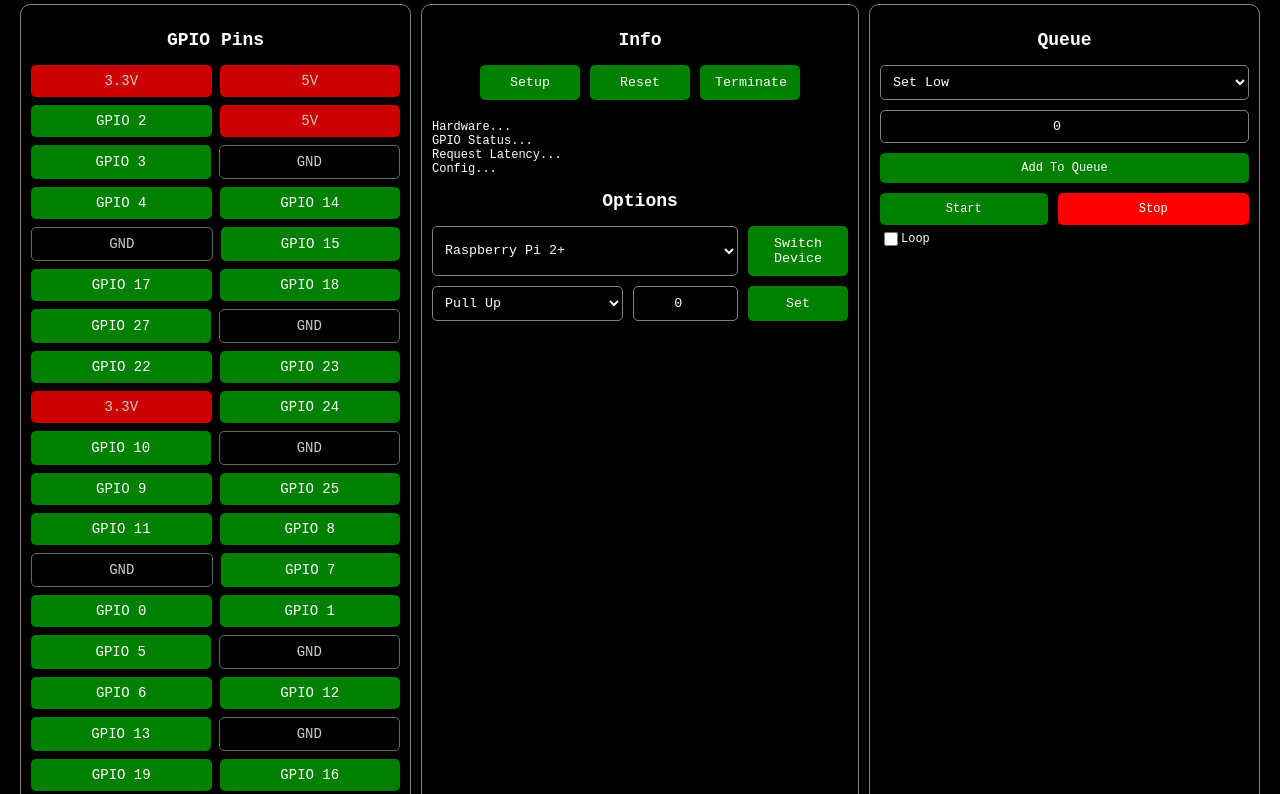
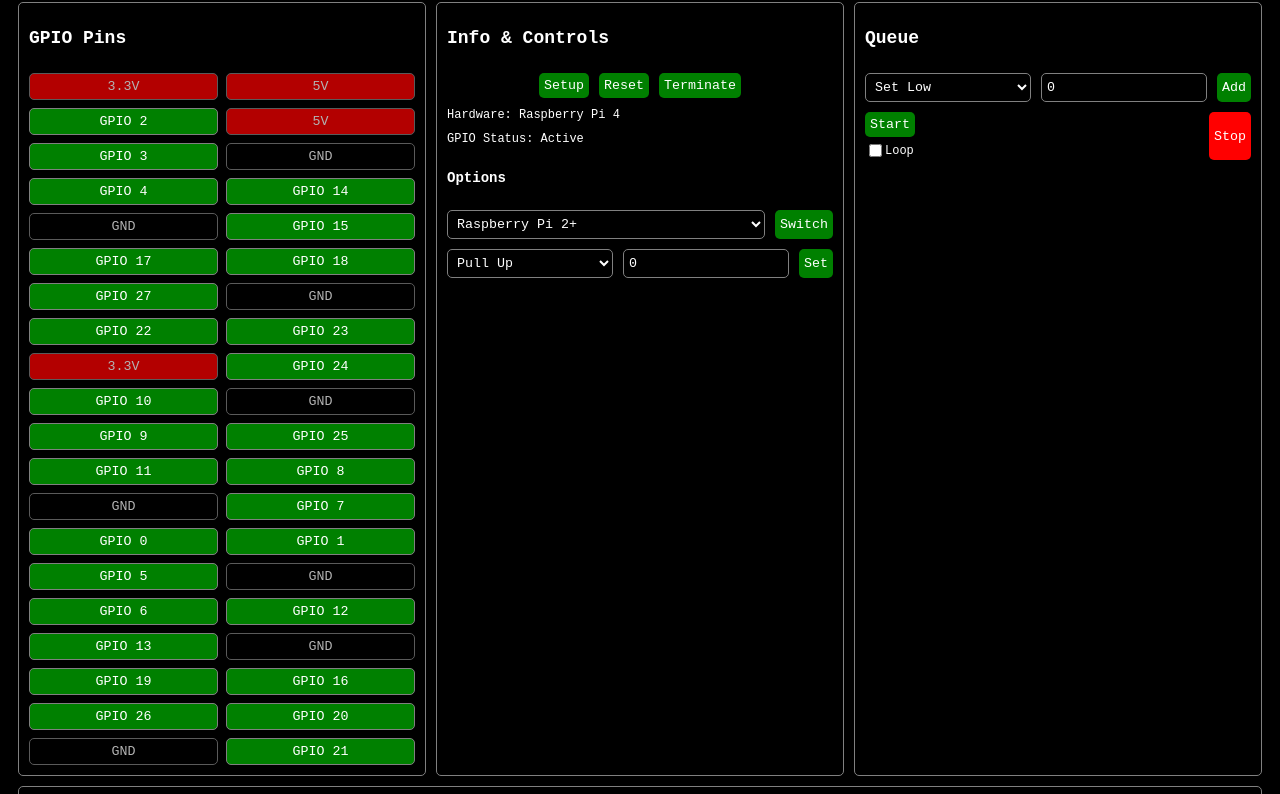
Before and after one commit to nuttycream/pipin.rs, a plain HTML site: page frontend/index.html in a window 1280 px wide. Shown: the part 75-869 px from the top of the page. Drawn offline with Linux system fonts and the light colour scheme.

Commit message:
feat: ai aaah styling

```diff
--- a/frontend/index.html
+++ b/frontend/index.html
@@ -11,54 +11,57 @@
     <h1>pipin.rs</h1>
 
     <div class="main-layout">
-            <div class="gpio-section">
+        <div class="panel" id="gpio-panel">
+            <div class="panel-header">
                 <h2>GPIO Pins</h2>
-                <div class="gpio-layout" id="gpio-container">
+            </div>
+            <div class="panel-content">
+                <div class="gpio-layout" id="gpio-container"></div>
             </div>
         </div>
 
-            <div class="options">
-                <h2>Info</h2>
+        <div class="panel" id="info-panel">
+            <div class="panel-header">
+                <h2>Info & Controls</h2>
+            </div>
+            <div class="panel-content">
                 <div class="controls">
-                    <button hx-get="/setup"
-                        hx-swap="none" type="button" id="setup" class="control-btn">Setup</button>
-                    <button hx-get="/reset"
-                        hx-swap="none" type="button" id="reset" class="control-btn">Reset</button>
-                    <button hx-get="/terminate"
-                        hx-swap="none" type="button"
-                        id="terminate" class="control-btn">Terminate</button>
+                    <button hx-get="/setup" hx-swap="none" class="btn">Setup</button>
+                    <button hx-get="/reset" hx-swap="none" class="btn">Reset</button>
+                    <button hx-get="/terminate" hx-swap="none" class="btn">Terminate</button>
                 </div>
-                <span>Hardware...</span>
-                <span>GPIO Status...</span>
-                <span>Request Latency...</span>
-                <span>Config...</span>
 
-                <h2>Options</h2>
-                <div class="action-options">
-                    <div class="device-options">
-                        <select name="action_type" id="device-select" class="action-select">
+                <div>Hardware: Raspberry Pi 4</div>
+                <div>GPIO Status: Active</div>
+
+                <h3>Options</h3>
+                <div class="form-row">
+                    <select id="device-select" class="form-select">
                         <option value="">Raspberry Pi 2+</option>
                         <option value="">Raspberry Pi 3, 4, 5</option>
                     </select>
-                        <button type="submit" class="control-btn">Switch Device</button>
+                    <button type="button" class="btn">Switch</button>
                 </div>
-                    <div class="device-options">
-                        <select name="action_type" id="pull-select" class="action-select">
+
+                <div class="form-row">
+                    <select id="pull-select" class="form-select">
                         <option value="">Pull Up</option>
                         <option value="">Pull Down</option>
                     </select>
-                        <input type="number" value="0" class="action-input" placeholder="GPIO pin">
-                        <button type="submit" class="control-btn">Set</button>
+                    <input type="number" value="0" class="form-input" placeholder="GPIO pin">
+                    <button type="button" class="btn">Set</button>
                 </div>
             </div>
         </div>
 
-            <div class="queue-list">
+        <div class="panel" id="queue-panel">
+            <div class="panel-header">
                 <h2>Queue</h2>
-                <form hx-post="/add-action" hx-target="#active-pins"
-                    hx-swap="beforeend" class="action-form">
-                    <div class="action-options">
-                        <select name="action_type" id="actions" class="action-select">
+            </div>
+            <div class="panel-content">
+                <form hx-post="/add-action" hx-target="#active-pins" hx-swap="beforeend">
+                    <div class="form-row">
+                        <select name="action_type" id="actions" class="form-select">
                             <option value="set-low">Set Low</option>
                             <option value="set-high">Set High</option>
                             <option value="delay">Delay(ms)</option>
@@ -67,85 +70,62 @@
                             <option value="set-pull-down">Pull Down Clock</option>
                             <option value="set-pull-up">Pull Up Clock</option>
                         </select>
-                        <input type="number" name="value" value="0" class="action-input" />
+                        <input type="number" name="value" value="0"
+                                class="form-input" />
+                        <button type="submit" class="btn">Add</button>
                     </div>
-                    <button type="submit" class="action-btn">Add To Queue</button>
                 </form>
+
                 <div class="queue-actions">
                     <form hx-post="/start-actions" hx-swap="none">
-                        <button type="submit" class="queue-start">Start</button>
+                        <button type="submit" class="btn">Start</button>
                         <div class="loop">
-                            <input type="checkbox"
-                                id="loop-actions" name="should_loop" value="true" />
+                            <input type="checkbox" id="loop-actions" name="should_loop" value="true" />
                             <label for="loop-actions">Loop</label>
                         </div>
                     </form>
-                    <button hx-post="/stop-actions" hx-swap="none" class="queue-stop">Stop</button>
+                    <button hx-post="/stop-actions" hx-swap="none" class="btn btn-danger">Stop</button>
                 </div>
-                <br />
+
                 <div id="active-pins" class="active-pins"></div>
             </div>
         </div>
+    </div>
 
-        <div hx-swap-oob="beforeend" class="log-box" id="log-container"></div>
+    <div class="log-box" id="log-container"></div>
 
     <script>
-        document.addEventListener("DOMContentLoaded", function () {
+    document.addEventListener("DOMContentLoaded", function() {
+        // GPIO layout data
         const gpioLayout = [
-                { left: { type: "power", label: "3.3V" },
-                    right: { type: "power", label: "5V" } },
-                { left: { type: "gpio", pin: "2", label: "GPIO 2" },
-                    right: { type: "power", label: "5V" } },
-                { left: { type: "gpio", pin: "3", label: "GPIO 3" },
-                    right: { type: "ground", label: "GND" } },
-                { left: { type: "gpio", pin: "4", label: "GPIO 4" },
-                    right: { type: "gpio", pin: "14", label: "GPIO 14" } },
-                { left: { type: "ground", label: "GND" }, right:
-                    { type: "gpio", pin: "15", label: "GPIO 15" } },
-                { left: { type: "gpio", pin: "17", label: "GPIO 17" },
-                    right: { type: "gpio", pin: "18", label: "GPIO 18" } },
-                { left: { type: "gpio", pin: "27", label: "GPIO 27" },
-                    right: { type: "ground", label: "GND" } },
-                { left: { type: "gpio", pin: "22", label: "GPIO 22" },
-                    right: { type: "gpio", pin: "23", label: "GPIO 23" } },
-                { left: { type: "power", label: "3.3V" },
-                    right: { type: "gpio", pin: "24", label: "GPIO 24" } },
-                { left: { type: "gpio", pin: "10", label: "GPIO 10" },
-                    right: { type: "ground", label: "GND" } },
-                { left: { type: "gpio", pin: "9", label: "GPIO 9" },
-                    right: { type: "gpio", pin: "25", label: "GPIO 25" } },
-                { left: { type: "gpio", pin: "11", label: "GPIO 11" },
-                    right: { type: "gpio", pin: "8", label: "GPIO 8" } },
-                { left: { type: "ground", label: "GND" },
-                    right: { type: "gpio", pin: "7", label: "GPIO 7" } },
-                { left: { type: "gpio", pin: "0", label: "GPIO 0" },
-                    right: { type: "gpio", pin: "1", label: "GPIO 1" } },
-                { left: { type: "gpio", pin: "5", label: "GPIO 5" },
-                    right: { type: "ground", label: "GND" } },
-                { left: { type: "gpio", pin: "6", label: "GPIO 6" },
-                    right: { type: "gpio", pin: "12", label: "GPIO 12" } },
-                { left: { type: "gpio", pin: "13", label: "GPIO 13" },
-                    right: { type: "ground", label: "GND" } },
-                { left: { type: "gpio", pin: "19", label: "GPIO 19" },
-                    right: { type: "gpio", pin: "16", label: "GPIO 16" } },
-                { left: { type: "gpio", pin: "26", label: "GPIO 26" },
-                    right: { type: "gpio", pin: "20", label: "GPIO 20" } },
-                { left: { type: "ground", label: "GND" },
-                    right: { type: "gpio", pin: "21", label: "GPIO 21" } }
+            { left: { type: "power", label: "3.3V" }, right: { type: "power", label: "5V" } },
+            { left: { type: "gpio", pin: "2", label: "GPIO 2" }, right: { type: "power", label: "5V" } },
+            { left: { type: "gpio", pin: "3", label: "GPIO 3" }, right: { type: "ground", label: "GND" } },
+            { left: { type: "gpio", pin: "4", label: "GPIO 4" }, right: { type: "gpio", pin: "14", label: "GPIO 14" } },
+            { left: { type: "ground", label: "GND" }, right: { type: "gpio", pin: "15", label: "GPIO 15" } },
+            { left: { type: "gpio", pin: "17", label: "GPIO 17" }, right: { type: "gpio", pin: "18", label: "GPIO 18" } },
+            { left: { type: "gpio", pin: "27", label: "GPIO 27" }, right: { type: "ground", label: "GND" } },
+            { left: { type: "gpio", pin: "22", label: "GPIO 22" }, right: { type: "gpio", pin: "23", label: "GPIO 23" } },
+            { left: { type: "power", label: "3.3V" }, right: { type: "gpio", pin: "24", label: "GPIO 24" } },
+            { left: { type: "gpio", pin: "10", label: "GPIO 10" }, right: { type: "ground", label: "GND" } },
+            { left: { type: "gpio", pin: "9", label: "GPIO 9" }, right: { type: "gpio", pin: "25", label: "GPIO 25" } },
+            { left: { type: "gpio", pin: "11", label: "GPIO 11" }, right: { type: "gpio", pin: "8", label: "GPIO 8" } },
+            { left: { type: "ground", label: "GND" }, right: { type: "gpio", pin: "7", label: "GPIO 7" } },
+            { left: { type: "gpio", pin: "0", label: "GPIO 0" }, right: { type: "gpio", pin: "1", label: "GPIO 1" } },
+            { left: { type: "gpio", pin: "5", label: "GPIO 5" }, right: { type: "ground", label: "GND" } },
+            { left: { type: "gpio", pin: "6", label: "GPIO 6" }, right: { type: "gpio", pin: "12", label: "GPIO 12" } },
+            { left: { type: "gpio", pin: "13", label: "GPIO 13" }, right: { type: "ground", label: "GND" } },
+            { left: { type: "gpio", pin: "19", label: "GPIO 19" }, right: { type: "gpio", pin: "16", label: "GPIO 16" } },
+            { left: { type: "gpio", pin: "26", label: "GPIO 26" }, right: { type: "gpio", pin: "20", label: "GPIO 20" } },
+            { left: { type: "ground", label: "GND" }, right: { type: "gpio", pin: "21", label: "GPIO 21" } }
         ];
 
         const gpioContainer = document.getElementById("gpio-container");
-
         gpioLayout.forEach(row => {
             const rowDiv = document.createElement("div");
             rowDiv.className = "gpio-row";
-
-                const leftButton = createPinButton(row.left);
-                rowDiv.appendChild(leftButton);
-
-                const rightButton = createPinButton(row.right);
-                rowDiv.appendChild(rightButton);
-
+            rowDiv.appendChild(createPinButton(row.left));
+            rowDiv.appendChild(createPinButton(row.right));
             gpioContainer.appendChild(rowDiv);
         });
 
--- a/frontend/style.css
+++ b/frontend/style.css
@@ -1,99 +1,106 @@
-body {
-    font-family: Courier new, monospace;
-    font-size: 12px;
-    margin: 0;
-    padding: 20px;
-    background-color: black;
-    color: white;
-    box-sizing: border-box;
+:root {
+  --border: gray;
+  --bg: black;
+  --text: white;
+  --primary: green;
+  --primary-hover: darkgreen;
+  --danger: red;
+  --danger-hover: darkred;
+  --info: lightblue;
+  --error: crimson;
+  --radius: 5px;
+  --spacing: 10px;
 }
 
-button {
-    font-family: inherit;
+* { box-sizing: border-box; }
+
+body {
+  font-family: 'Courier New', monospace;
+  font-size: 12px;
+  padding: var(--spacing);
+  background-color: var(--bg);
+  color: var(--text);
 }
 
-h2 {
-    text-align: center;
-}
+h1, h2 { text-align: center; }
 
 .main-layout {
   display: grid;
-    grid-auto-rows: 1fr;
-    grid-template-columns: 1fr 1fr 1fr;
-    gap: 10px;
+  grid-template-columns: 1fr;
+  gap: var(--spacing);
 }
 
-.gpio-section {
-    border: 1px solid gray;
-    border-radius: 10px;
-    padding: 10px;
-    background-color: black;
+@media (min-width: 768px) {
+  .main-layout {
+    grid-template-columns: repeat(3, 1fr);
+  }
+}
+
+.panel {
+  border: 1px solid var(--border);
+  border-radius: var(--radius);
+  padding: var(--spacing);
+  margin-bottom: var(--spacing);
   overflow: auto;
 }
 
-.controls-section {
-    flex: 1;
+.panel-header {
+  display: flex;
+  justify-content: space-between;
+  align-items: center;
+  margin-bottom: var(--spacing);
 }
 
-.controls-container {
-    gap: 10px;
-    margin-bottom: 15px;
+.panel-content {
   display: flex;
+  flex-direction: column;
+  gap: var(--spacing);
 }
 
-.queue-list {
-    border: 1px solid gray;
-    border-radius: 10px;
-    padding: 10px;
-    background-color: black;
-    overflow: auto;
+button, select, input {
+  font-family: inherit;
+  border: 1px solid var(--border);
+  border-radius: var(--radius);
+  padding: 5px;
+  color: var(--text);
 }
 
-.options {
-    border: 1px solid gray;
-    border-radius: 10px;
-    padding: 10px;
-    background-color: black;
-    display: flex;
-    flex-direction: column;
+.btn {
+  border: none;
+  background-color: var(--primary);
+  color: var(--text);
+  cursor: pointer;
 }
 
-.log-box {
-    margin-top: 10px;
-    height: 150px;
-    border: 1px solid gray;
-    border-radius: 10px;
-    padding: 15px;
-    background-color: black;
-    overflow-y: auto;
-}
+.btn:hover { background-color: var(--primary-hover); }
+.btn-danger { background-color: var(--danger); }
+.btn-danger:hover { background-color: var(--danger-hover); }
 
 .controls {
   display: flex;
   justify-content: center;
-    gap: 10px;
-    margin-bottom: 20px;
+  flex-wrap: wrap;
+  gap: var(--spacing);
 }
 
-.control-btn {
-    padding: 10px 15px;
-    width: 100px;
-    border: none;
-    border-radius: 5px;
-    background-color: green;
-    color: white;
-    cursor: pointer;
+.form-row {
+  display: flex;
+  flex-wrap: wrap;
+  gap: var(--spacing);
 }
 
-.control-btn:hover {
-    background-color: darkgreen;
+.form-select, .form-input {
+  flex: 1;
+  min-width: 120px;
+  background-color: var(--bg);
+  color: var(--text);
+  border: 1px solid var(--border);
 }
 
 .gpio-layout {
   display: flex;
   flex-direction: column;
   gap: 8px;
-    width: 100%;
 }
 
 .gpio-row {
@@ -103,131 +110,27 @@ h2 {
 
 .pin {
   flex: 1;
-    padding: 8px;
-    border: none;
-    border-radius: 5px;
-    font-size: 14px;
   text-align: center;
   cursor: pointer;
 }
 
-.pin:disabled {
-    opacity: 0.8;
-    cursor: not-allowed;
-}
+.pin:disabled { cursor: not-allowed; opacity: 0.7; }
 
-.pin.gpio {
-    background-color: green;
-    color: white;
-}
-
-.pin.gpio:hover {
-    background-color: darkgreen;
-}
-
-.pin.power {
-    background-color: red;
-    color: white;
-}
-
-.pin.ground {
-    background-color: black;
-    color: white;
-    border: 1px solid gray;
-}
-
-.action-form {
-    display: flex;
-    flex-direction: column;
-    gap: 10px;
-    width: 100%;
-}
-
-.action-select, .action-input {
-    font-family: inherit;
-    padding: 8px;
-    border: 1px solid gray;
-    border-radius: 5px;
-    background-color: black;
-    color: white;
-    min-width: 0;
-}
-
-.action-select {
-    flex: 2;
-}
-
-.action-input {
-    flex: 1;
-    text-align: center;
-}
-
-.action-btn {
-    padding: 8px 15px;
-    border: none;
-    border-radius: 5px;
-    background-color: green;
-    color: white;
-    cursor: pointer;
-    font-size: 12px;
-}
-
-.action-btn:hover {
-    background-color: darkgreen;
-}
-
-.action-options {
-    display: flex;
-    flex-direction: column;
-    gap: 10px;
-}
-
-.device-options {
-    display: flex;
-    flex-direction: row;
-    gap: 10px;
+.gpio { background-color: var(--primary); }
+.power { background-color: var(--danger); }
+.ground {
+  background-color: var(--bg);
+  border: 1px solid var(--border);
 }
 
 .queue-actions {
   display: flex;
+  flex-wrap: wrap;
   justify-content: space-between;
-    margin-top: 10px;
-    gap: 10px;
+  gap: var(--spacing);
 }
 
-.queue-actions form {
-    display: flex;
-    flex-direction: column;
-    flex: 1;
-}
-
-.queue-start, .queue-stop {
-    padding: 8px 12px;
-    border: none;
-    border-radius: 5px;
-    color: white;
-    cursor: pointer;
-    font-size: 12px;
-    height: 32px;
-}
-
-.queue-start {
-    background-color: green;
-    width: 100%;
-}
-
-.queue-stop {
-    background-color: red;
-    flex: 1;
-}
-
-.queue-start:hover {
-    background-color: darkgreen;
-}
-
-.queue-stop:hover {
-    background-color: darkred;
-}
+.active-pins { height: 200px; }
 
 .loop {
   display: flex;
@@ -235,57 +138,33 @@ h2 {
   margin-top: 4px;
 }
 
-.loop label {
-    font-size: 12px;
-    color: white;
-}
-
-.loop input[type="checkbox"] {
-    width: 14px;
-    height: 14px;
-    accent-color: #0066ff;
-}
-
-.active-pins {
-    flex: 1;
-    max-height: 500px;
-    overflow: auto;
-}
-
 .pin-item {
   display: flex;
   justify-content: space-between;
-    align-items: center;
   padding: 8px;
-    border-bottom: 1px solid gray;
-    margin-bottom: 8px;
-}
-
-.pin-number {
-    font-weight: bold;
+  border-bottom: 1px solid var(--border);
 }
 
 .pin-delete {
-    font-weight: bold;
-    color: red;
+  color: var(--danger);
   cursor: pointer;
+}
+
+.log-box {
+  height: 150px;
+  border: 1px solid var(--border);
+  border-radius: var(--radius);
+  padding: var(--spacing);
+  overflow-y: auto;
 }
 
 .log-entry {
   margin-bottom: 5px;
-    border-bottom: 1px dotted gray;
+  border-bottom: 1px dotted var(--border);
   padding-bottom: 5px;
 }
 
-.log-time {
-    color: white;
-    margin-right: 5px;
-}
+.log-info { color: var(--info); }
+.log-error { color: var(--error); }
 
-.log-info {
-    color: lightblue;
-}
-
-.log-error {
-    color: crimson;
-}
+.hidden { display: none; }
```
Lines whose indentation alone changed are shown as unchanged.
